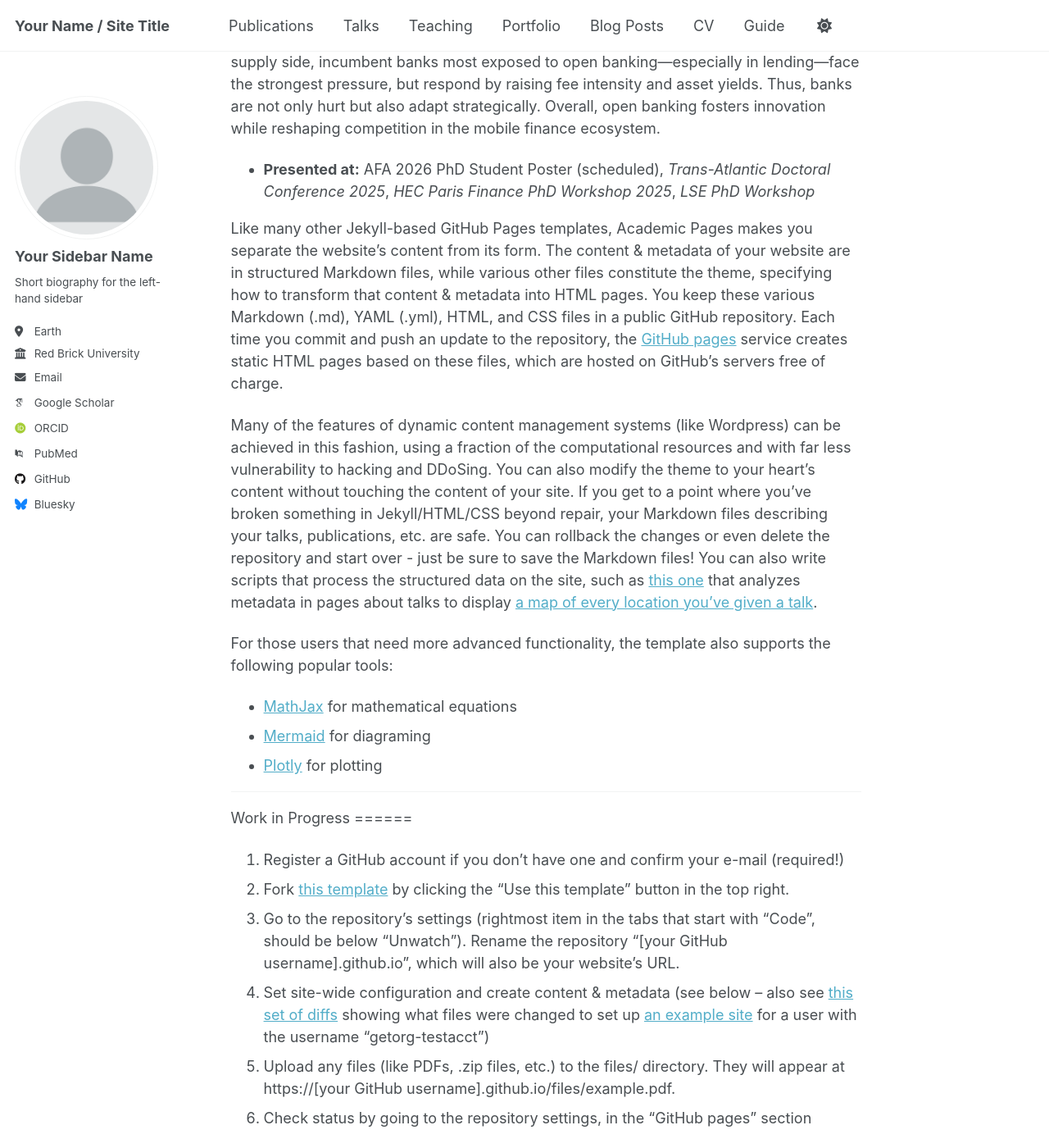
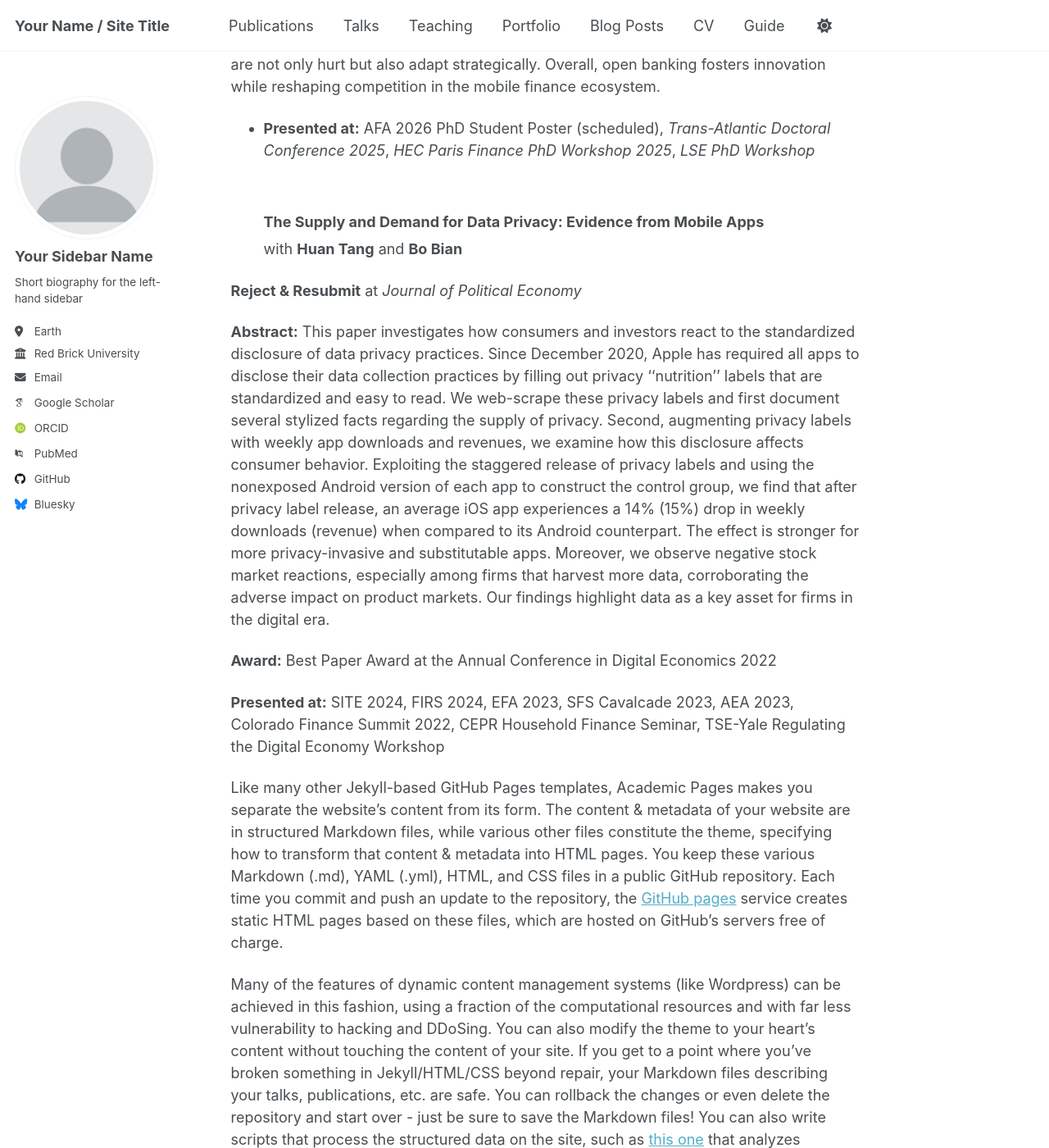
Before and after one commit to xinchen-ma/xinchen-ma.github.io, a Jekyll site: the page built from _pages/about.md, in a window 1280 px wide and 1400 px high, scrolled down 773 px. Shown: the whole window at 82% size. Built offline with Jekyll 4.4.1, drawn with Linux system fonts in a browser that asks for light colours; some web fonts are replaced; a script that is not in the unit is left out.

Commit message:
Update about.md

```diff
--- a/_pages/about.md
+++ b/_pages/about.md
@@ -24,6 +24,18 @@ Working Papers
 **Abstract:** This paper examines the impact of open banking adoption on competition and innovation in digital financial services. I construct a novel dataset by decompiling historical Android app source code to identify open banking API integrations among finance apps in the UK and EU. Linking this with monthly app performance data, I find that adoption significantly increases downloads, user activity, and revenue. Exploiting cross-country variation in authorization status within the same app, I provide causal evidence that access to consumer banking data drives these gains. Benefits are amplified during periods of heightened demand: apps with open banking performed better during the COVID-19 shock, particularly in lending, investment, and among startup fintechs. On the supply side, incumbent banks most exposed to open banking—especially in lending—face the strongest pressure, but respond by raising fee intensity and asset yields. Thus, banks are not only hurt but also adapt strategically. Overall, open banking fosters innovation while reshaping competition in the mobile finance ecosystem.
 
 - **Presented at:** AFA 2026 PhD Student Poster (scheduled), *Trans-Atlantic Doctoral Conference 2025*, *HEC Paris Finance PhD Workshop 2025*, *LSE PhD Workshop*
+<br><br>
+### The Supply and Demand for Data Privacy: Evidence from Mobile Apps
+with **Huan Tang** and **Bo Bian**
+
+**Reject & Resubmit** at _Journal of Political Economy_
+
+**Abstract:** This paper investigates how consumers and investors react to the standardized disclosure of data privacy practices. Since December 2020, Apple has required all apps to disclose their data collection practices by filling out privacy ''nutrition'' labels that are standardized and easy to read. We web-scrape these privacy labels and first document several stylized facts regarding the supply of privacy. Second, augmenting privacy labels with weekly app downloads and revenues, we examine how this disclosure affects consumer behavior. Exploiting the staggered release of privacy labels and using the nonexposed Android version of each app to construct the control group, we find that after privacy label release, an average iOS app experiences a 14% (15%) drop in weekly downloads (revenue) when compared to its Android counterpart. The effect is stronger for more privacy-invasive and substitutable apps. Moreover, we observe negative stock market reactions, especially among firms that harvest more data, corroborating the adverse impact on product markets. Our findings highlight data as a key asset for firms in the digital era.
+
+**Award:** Best Paper Award at the Annual Conference in Digital Economics 2022
+
+**Presented at:** SITE 2024, FIRS 2024, EFA 2023, SFS Cavalcade 2023, AEA 2023, Colorado Finance Summit 2022, CEPR Household Finance Seminar, TSE-Yale Regulating the Digital Economy Workshop
+
 
 
 Like many other Jekyll-based GitHub Pages templates, Academic Pages makes you separate the website's content from its form. The content & metadata of your website are in structured Markdown files, while various other files constitute the theme, specifying how to transform that content & metadata into HTML pages. You keep these various Markdown (.md), YAML (.yml), HTML, and CSS files in a public GitHub repository. Each time you commit and push an update to the repository, the [GitHub pages](https://pages.github.com/) service creates static HTML pages based on these files, which are hosted on GitHub's servers free of charge.
```
Also changed, not shown: other parts of _pages/about.md (+1 -1 lines).
